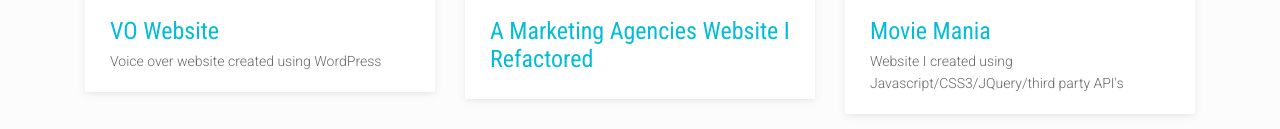
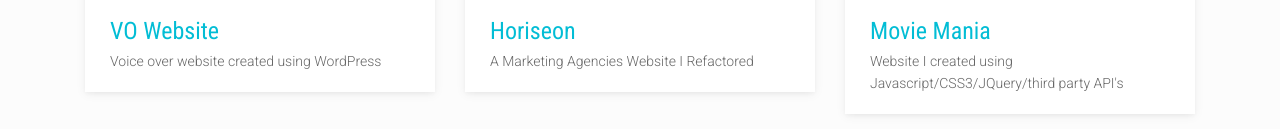
Before and after one commit to Istephensondev/Ivy-Professional-Portfolio, a website: page theme/index.html in a window 1280 px wide. Shown: the part 2152-2281 px from the top of the page. Drawn offline with Linux system fonts and the light colour scheme; files whose address does not match are found by name; a web font is replaced by a local one.

Commit message:
Horiseon Website

```diff
--- a/theme/index.html
+++ b/theme/index.html
@@ -228,11 +228,11 @@
           <figcaption>
             <h4>
               <a href="#">
-                A Marketing Agencies Website I Refactored
+                Horiseon
               </a>
             </h4>
             <p>
-
+              A Marketing Agencies Website I Refactored
             </p>
           </figcaption>
         </figure>
```
